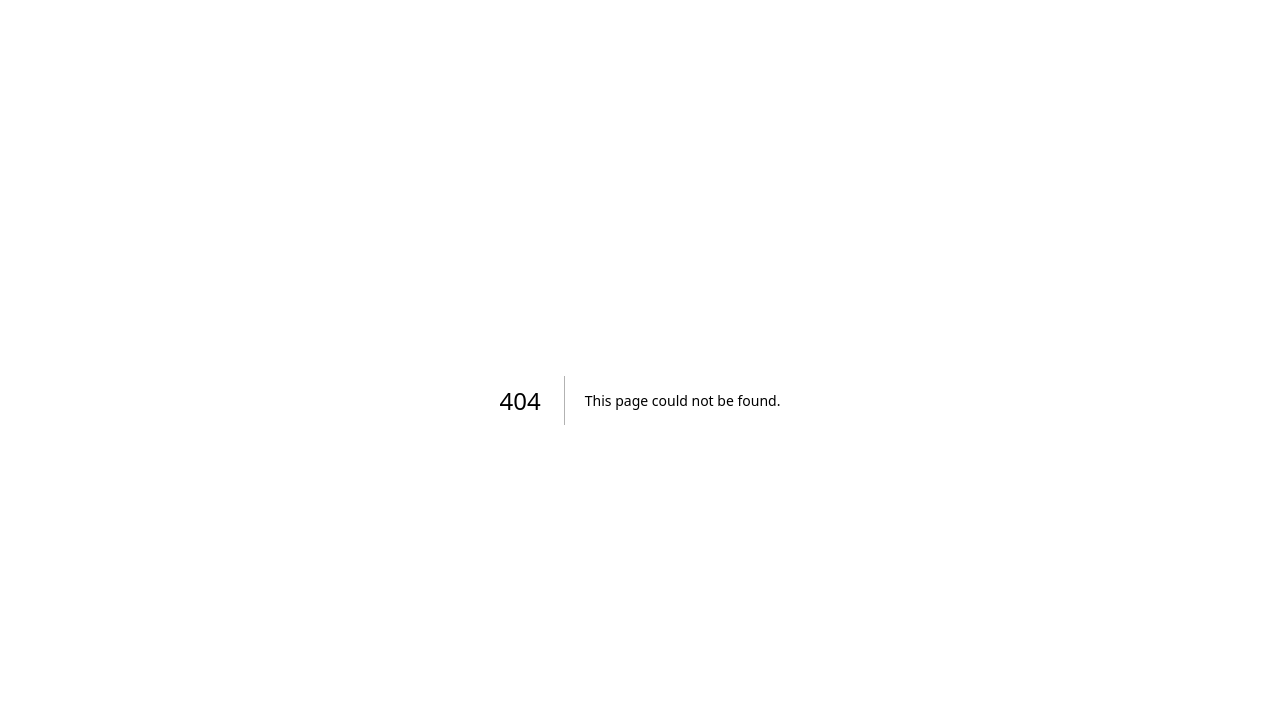
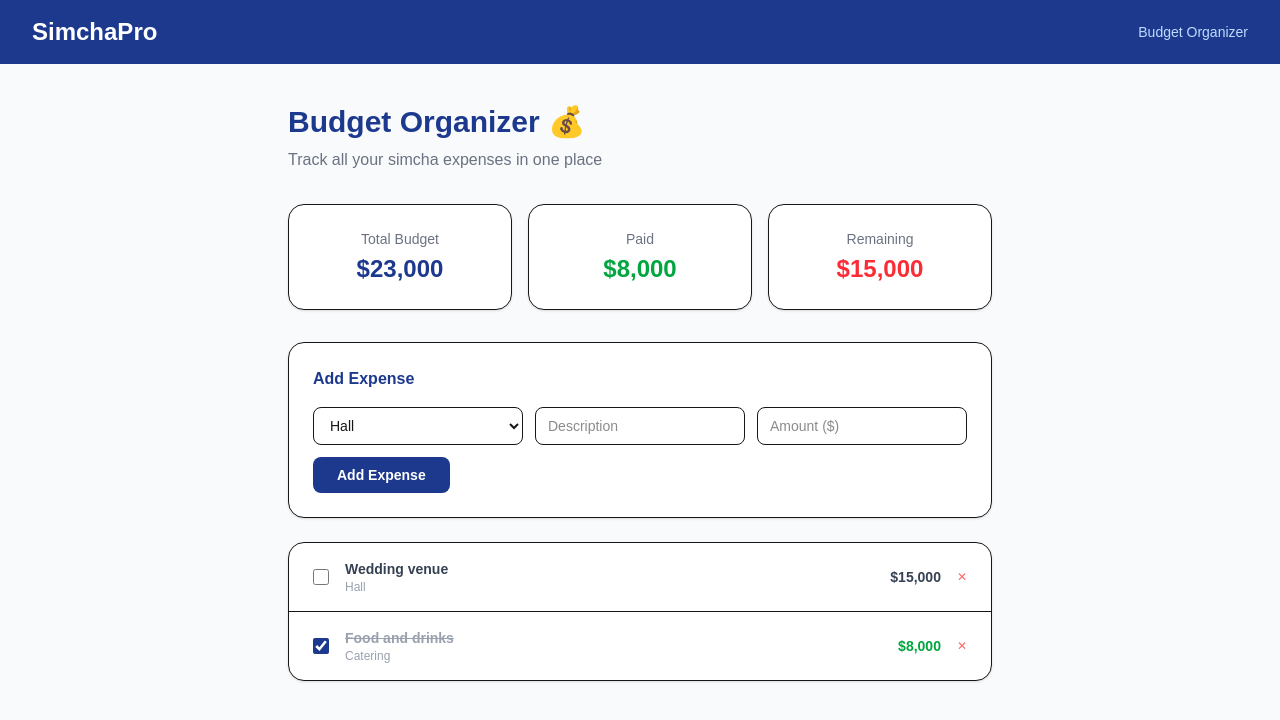
Before and after one commit to mb7184313900/simcha-organizer, a Next.js app: page /budget in a window 1280 px wide. Before the commit this address had no page. Shown: the top 720 px of the page. Built offline with nearby package versions, Linux system fonts and the light colour scheme.

Commit message:
Add Budget Organizer page

```diff
--- /dev/null
+++ b/app/budget/page.jsx
@@ -0,0 +1,97 @@
+'use client'
+
+import { useState } from 'react'
+import { useRouter } from 'next/navigation'
+
+export default function Budget() {
+  const [expenses, setExpenses] = useState([
+    { id: 1, category: 'Hall', description: 'Wedding venue', amount: 15000, paid: false },
+    { id: 2, category: 'Catering', description: 'Food and drinks', amount: 8000, paid: true },
+  ])
+  const [form, setForm] = useState({ category: 'Hall', description: '', amount: '' })
+  const router = useRouter()
+
+  const categories = ['Hall', 'Catering', 'Music', 'Photography', 'Flowers', 'Clothing', 'Invitations', 'Transportation', 'Other']
+
+  const addExpense = () => {
+    if (!form.description || !form.amount) return
+    setExpenses(prev => [...prev, { id: Date.now(), ...form, amount: parseFloat(form.amount), paid: false }])
+    setForm({ category: 'Hall', description: '', amount: '' })
+  }
+
+  const togglePaid = (id) => {
+    setExpenses(prev => prev.map(e => e.id === id ? { ...e, paid: !e.paid } : e))
+  }
+
+  const deleteExpense = (id) => {
+    setExpenses(prev => prev.filter(e => e.id !== id))
+  }
+
+  const total = expenses.reduce((sum, e) => sum + e.amount, 0)
+  const paid = expenses.filter(e => e.paid).reduce((sum, e) => sum + e.amount, 0)
+  const remaining = total - paid
+
+  return (
+    <div className="min-h-screen bg-gray-50">
+      <div className="bg-blue-900 text-white px-8 py-4 flex justify-between items-center">
+        <h1 className="text-2xl font-bold cursor-pointer" onClick={() => router.push('/dashboard')}>SimchaPro</h1>
+        <span className="text-blue-200 text-sm">Budget Organizer</span>
+      </div>
+
+      <div className="max-w-3xl mx-auto px-8 py-10">
+        <h2 className="text-3xl font-bold text-blue-900 mb-2">Budget Organizer 💰</h2>
+        <p className="text-gray-500 mb-8">Track all your simcha expenses in one place</p>
+
+        {/* Summary Cards */}
+        <div className="grid grid-cols-3 gap-4 mb-8">
+          <div className="bg-white rounded-2xl border shadow-sm p-6 text-center">
+            <p className="text-gray-500 text-sm mb-1">Total Budget</p>
+            <p className="text-2xl font-bold text-blue-900">${total.toLocaleString()}</p>
+          </div>
+          <div className="bg-white rounded-2xl border shadow-sm p-6 text-center">
+            <p className="text-gray-500 text-sm mb-1">Paid</p>
+            <p className="text-2xl font-bold text-green-600">${paid.toLocaleString()}</p>
+          </div>
+          <div className="bg-white rounded-2xl border shadow-sm p-6 text-center">
+            <p className="text-gray-500 text-sm mb-1">Remaining</p>
+            <p className="text-2xl font-bold text-red-500">${remaining.toLocaleString()}</p>
+          </div>
+        </div>
+
+        {/* Add Expense Form */}
+        <div className="bg-white rounded-2xl border shadow-sm p-6 mb-6">
+          <h3 className="font-bold text-blue-900 mb-4">Add Expense</h3>
+          <div className="grid grid-cols-3 gap-3 mb-3">
+            <select value={form.category} onChange={e => setForm(p => ({ ...p, category: e.target.value }))} className="border rounded-lg px-3 py-2 text-sm focus:outline-none focus:ring-2 focus:ring-blue-500">
+              {categories.map(c => <option key={c}>{c}</option>)}
+            </select>
+            <input placeholder="Description" value={form.description} onChange={e => setForm(p => ({ ...p, description: e.target.value }))} className="border rounded-lg px-3 py-2 text-sm focus:outline-none focus:ring-2 focus:ring-blue-500" />
+            <input placeholder="Amount ($)" type="number" value={form.amount} onChange={e => setForm(p => ({ ...p, amount: e.target.value }))} className="border rounded-lg px-3 py-2 text-sm focus:outline-none focus:ring-2 focus:ring-blue-500" />
+          </div>
+          <button onClick={addExpense} className="bg-blue-900 text-white px-6 py-2 rounded-lg text-sm font-semibold hover:bg-blue-800">
+            Add Expense
+          </button>
+        </div>
+
+        {/* Expense List */}
+        <div className="bg-white rounded-2xl border shadow-sm divide-y">
+          {expenses.map(e => (
+            <div key={e.id} className="flex items-center justify-between px-6 py-4">
+              <div className="flex items-center gap-4">
+                <input type="checkbox" checked={e.paid} onChange={() => togglePaid(e.id)} className="w-4 h-4 accent-blue-900" />
+                <div>
+                  <p className={`text-sm font-semibold ${e.paid ? 'line-through text-gray-400' : 'text-gray-700'}`}>{e.description}</p>
+                  <p className="text-xs text-gray-400">{e.category}</p>
+                </div>
+              </div>
+              <div className="flex items-center gap-4">
+                <span className={`text-sm font-bold ${e.paid ? 'text-green-600' : 'text-gray-700'}`}>${e.amount.toLocaleString()}</span>
+                <button onClick={() => deleteExpense(e.id)} className="text-red-400 hover:text-red-600 text-xs">✕</button>
+              </div>
+            </div>
+          ))}
+        </div>
+      </div>
+    </div>
+  )
+}
```
